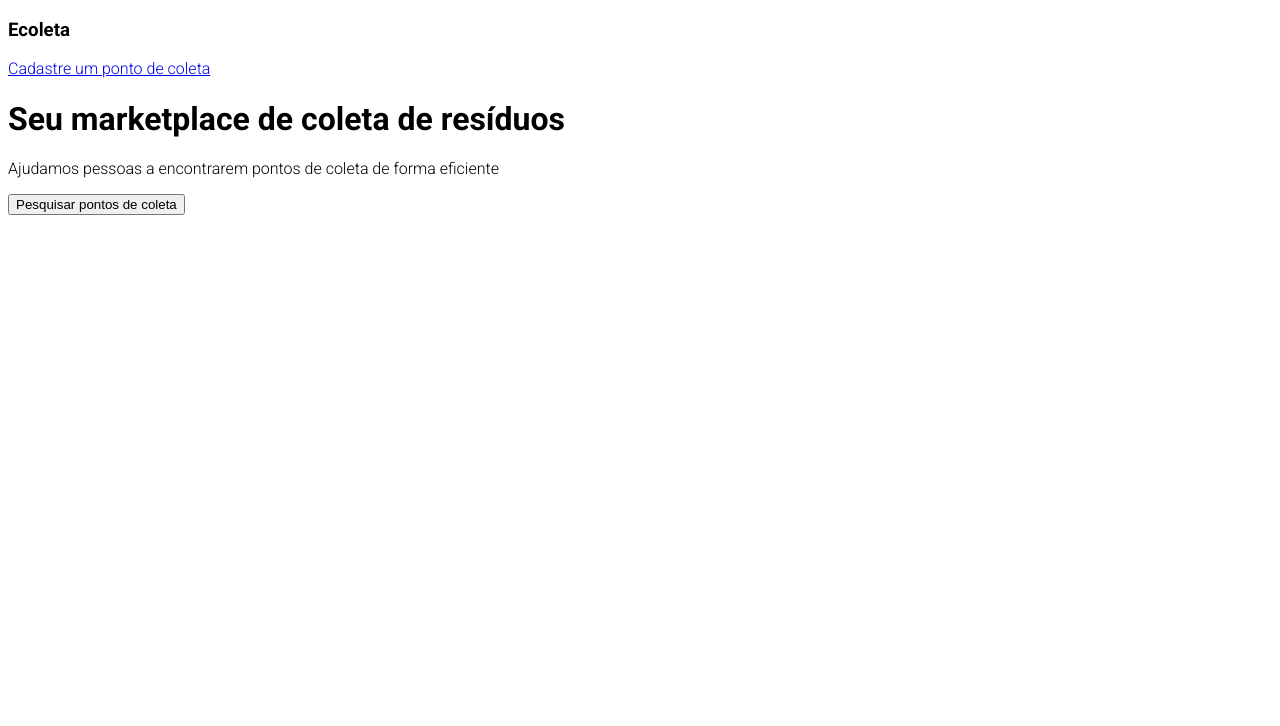
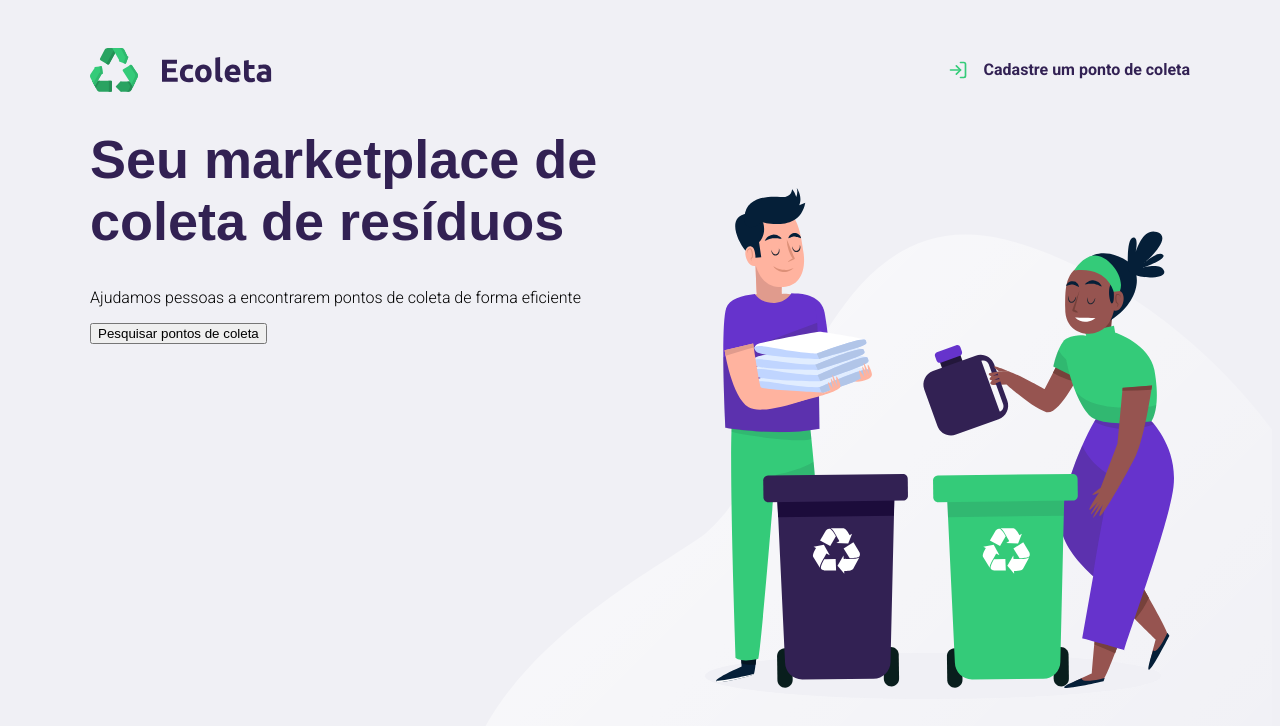
Before and after one commit to flavioflnlima/NLW-Ecoleta, a plain HTML site: page nlw/index.html in a window 1280 px wide. Drawn offline with Linux system fonts and the light colour scheme.

Commit message:
finalizando a pagina inicial

```diff
--- a/nlw/index.html
+++ b/nlw/index.html
@@ -5,21 +5,38 @@
     <meta name="viewport" content="width=device-width, initial-scale=1.0" />
 
     <link rel="stylesheet" href="/styles/main.css" />
-    <link href="https://fonts.googleapis.com/css2?family=Roboto:wght@300;700&display=swap" rel="stylesheet" />
+    <link
+      href="https://fonts.googleapis.com/css2?family=Roboto:wght@300;700&Ubuntu:wght@700display=swap"
+      rel="stylesheet"
+    />
 
     <title>Ecoleta</title>
   </head>
   <body>
-    <h3>Ecoleta</h3>
-    <a href="#">Cadastre um ponto de coleta</a>
-    <h1>
+    <div id="page-home">
+      <div class="content">
+        <header>
+          <img src="/assets/logo.svg" alt="Logomarca" srcset="" />
+          <a href="#">
+              <span></span>
+              Cadastre um ponto de coleta
+          </a>
+        </header>
+
+        <main>
+          <h1 class="red">
             Seu marketplace de coleta de resíduos
           </h1>
+
           <p>
             Ajudamos pessoas a encontrarem pontos de coleta de forma eficiente
           </p>
+
           <button>
             Pesquisar pontos de coleta
           </button>
+        </main>
+      </div>
+    </div>
   </body>
 </html>
--- a/nlw/styles/main.css
+++ b/nlw/styles/main.css
@@ -1,3 +1,62 @@
+:root {
+  --title-color: #322153;
+}
+
 html {
   font-family: "Roboto", sans-serif;
 }
+body {
+  background: #f0f0f5;
+}
+a {
+  text-decoration: none;
+}
+h1,
+h2,
+h3,
+h4,
+h5,
+h6 {
+  font-family: "Ubuntu", sans-serif;
+  color: var(--title-color);
+}
+/* BOX MODEL
+Todo box tem:
+largura, altura, espaçamento, preenchimentos, bordas, cor, fundo,
+maneira que é vista pelo HTML(diplay), posicionamento, alinhamento*/
+
+#page-home {
+  height: 100vh;
+  background: url(../assets/home-background.svg) no-repeat;
+  background-position: 35vw bottom;
+}
+#page-home .content {
+  width: 90%;
+  max-width: 1100px;
+  margin: 0 auto;
+}
+#page-home header {
+  margin-top: 48px;
+  display: flex;
+  align-items: center;
+  justify-content: space-between;
+}
+#page-home header a {
+  display: flex;
+  color: var(--title-color);
+  font-weight: 700;
+}
+#page-home header a span {
+  margin-right: 16px;
+  display: flex;
+  background-image: url(../assets/log-in.svg);
+  width: 20px;
+  height: 20px;
+}
+
+#page-home main {
+  max-width: 560px;
+}
+#page-home main h1 {
+  font-size: 54px;
+}
```
Also changed, not shown: nlw/assets/arrow-left.svg (added), nlw/assets/baterias.svg (added), nlw/assets/check.svg (added), nlw/assets/eletronicos.svg (added), nlw/assets/home-background.svg (added), nlw/assets/lampadas.svg (added), nlw/assets/log-in.svg (added), nlw/assets/logo.svg (added), nlw/assets/oleo.svg (added), nlw/assets/organicos.svg (added), nlw/assets/papeis-papelao.svg (added), nlw/assets/search.svg (added), nlw/assets/x.svg (added). Lines whose indentation alone changed are shown as unchanged.
